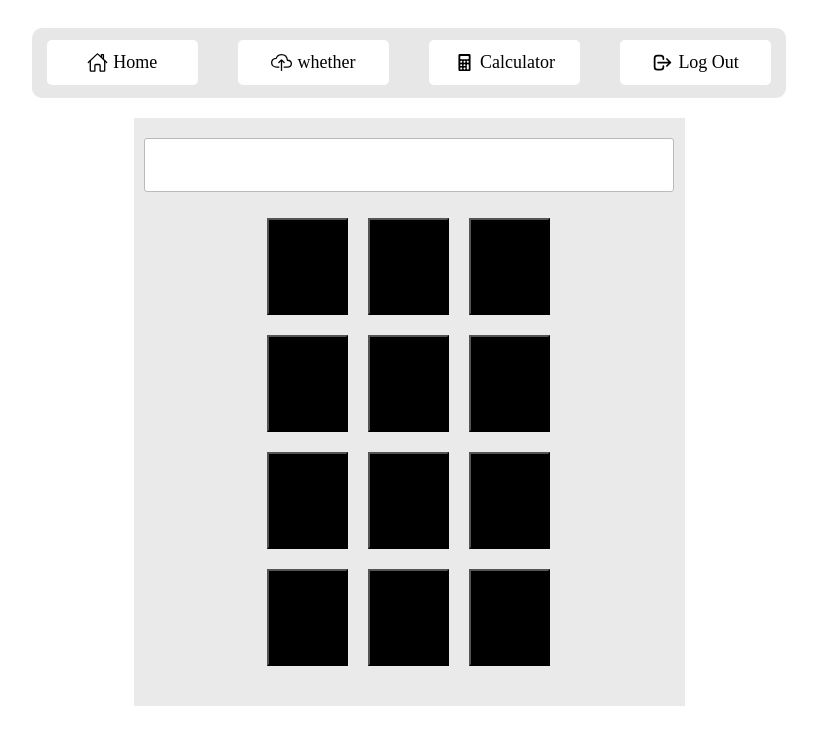
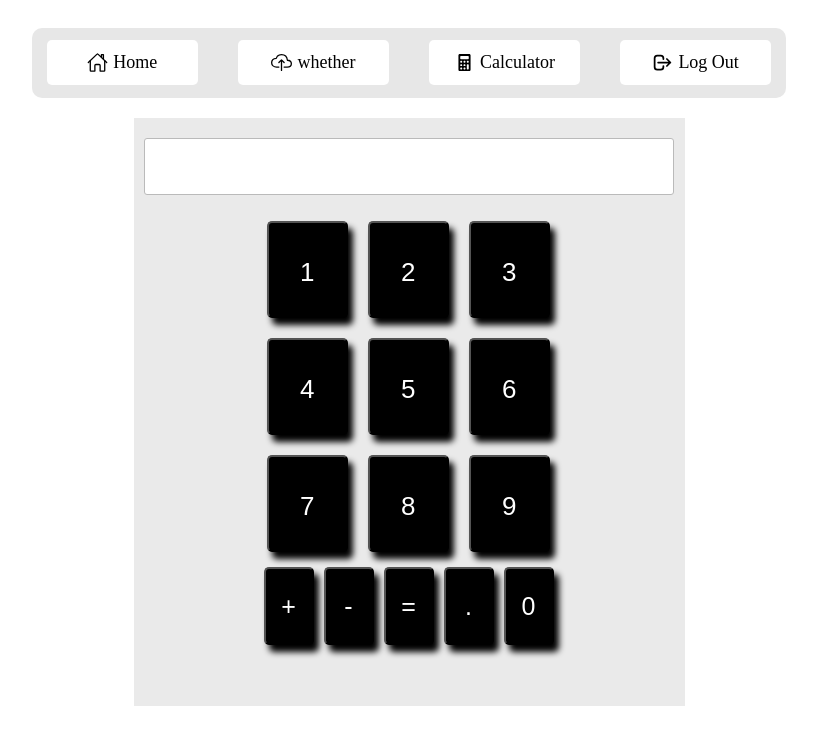
Before and after one commit to hafizswabah/Calculator, a React (Vite) app: page / in a window 1280 px wide. Shown: the top 744 px of the page, without its empty margins (231-1048 px from the left). Built offline with nearby package versions, Linux system fonts and the light colour scheme.

Commit message:
button style updated

```diff
--- a/src/components/Calculator/Calculator.jsx
+++ b/src/components/Calculator/Calculator.jsx
@@ -24,9 +24,11 @@ function Calculator() {
                 <button>8</button>
                 <button>9</button>
                 </div>
-                <div className="layer">
+                <div className="function_Keys">
                 <button>+</button>
                 <button>-</button>
+                <button>=</button>
+                <button>.</button>
                 <button>0</button>
                 </div>
 
--- a/src/components/Calculator/calculator.css
+++ b/src/components/Calculator/calculator.css
@@ -19,6 +19,9 @@
     border-radius: 3px;
 
 }
+
+
+
 .layer button{
     width: 30px;
     height: 40px;
@@ -26,9 +29,23 @@
     margin: 10px;
     font-size: 26px;
     background-color: black;
+    color:white;
+    border-radius: 5px;
+    box-shadow: black 5px 7px 6px 0px;
+
 
 }
-.layer{
+.function_Keys button{
+    width: 50px;
+    height: 78px;
+    margin: 5px;
+    font-size: 25px;
+    background-color: black;
+    color: white;
+    border-radius: 5px;
+    box-shadow: black 5px 7px 6px 0px;
+}
+.layer,.function_Keys{
     display: flex;
     justify-content: center;
 
```
